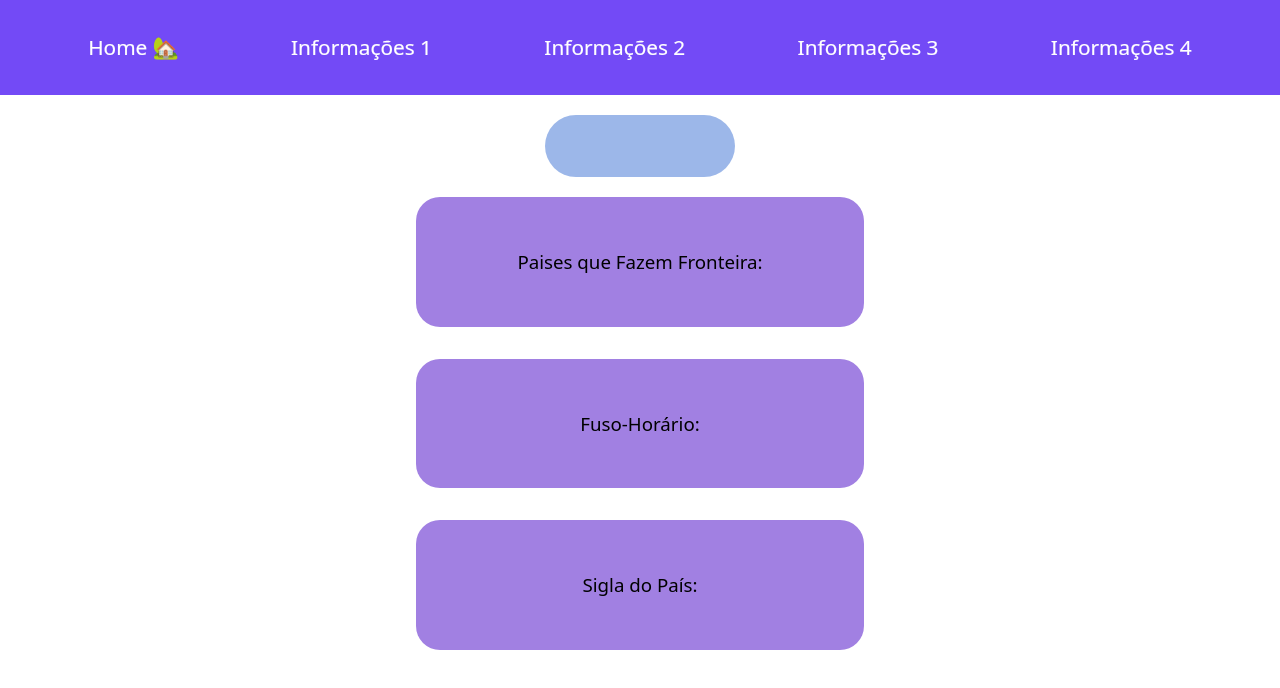
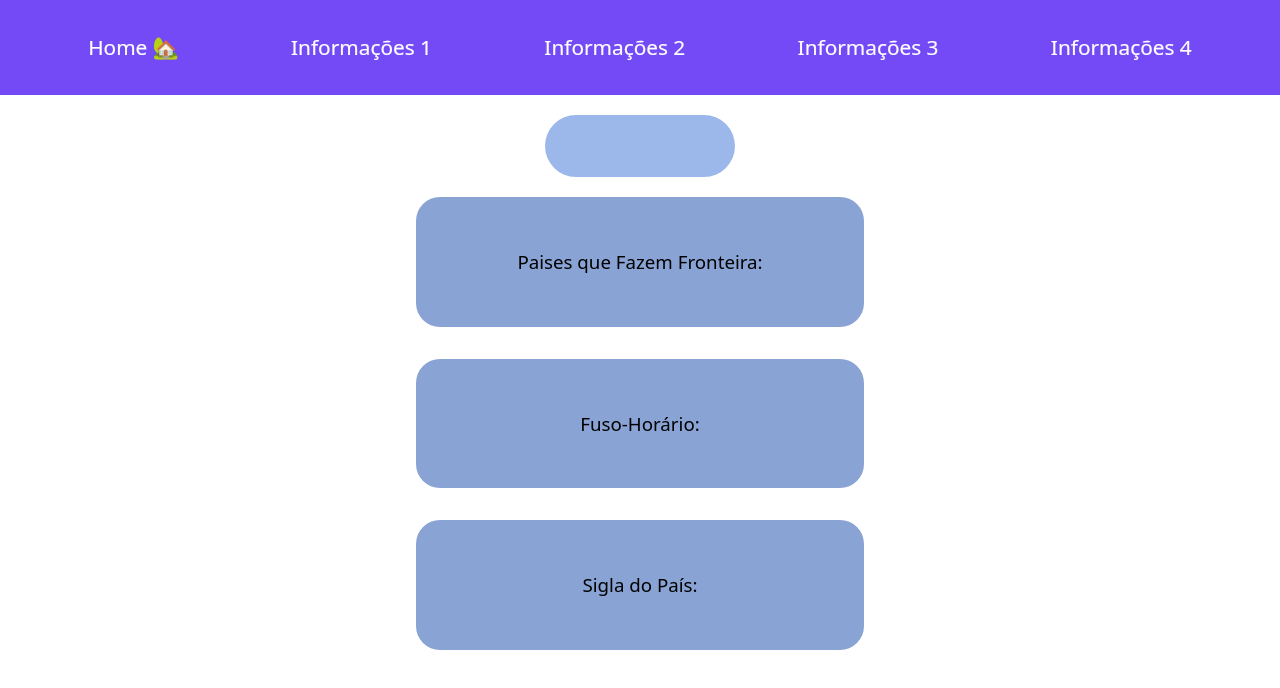
Before and after one commit to vitorcecato-sesi/projeto-paises-api, a React (Vite) app: page /page4 in a window 1280 px wide. Shown: the top 688 px of the page. Built offline with nearby package versions, Linux system fonts and the light colour scheme.

Commit message:
pagina 4

```diff
--- a/src/pages/styles/Page4.css
+++ b/src/pages/styles/Page4.css
@@ -26,7 +26,7 @@
 }
 
 .bloco{
-    background-color: rgb(161, 128, 226);
+    background-color: rgb(136, 163, 212);
     padding: 2em;
     width: 30vw;
     border-radius: 1.5em;
```
